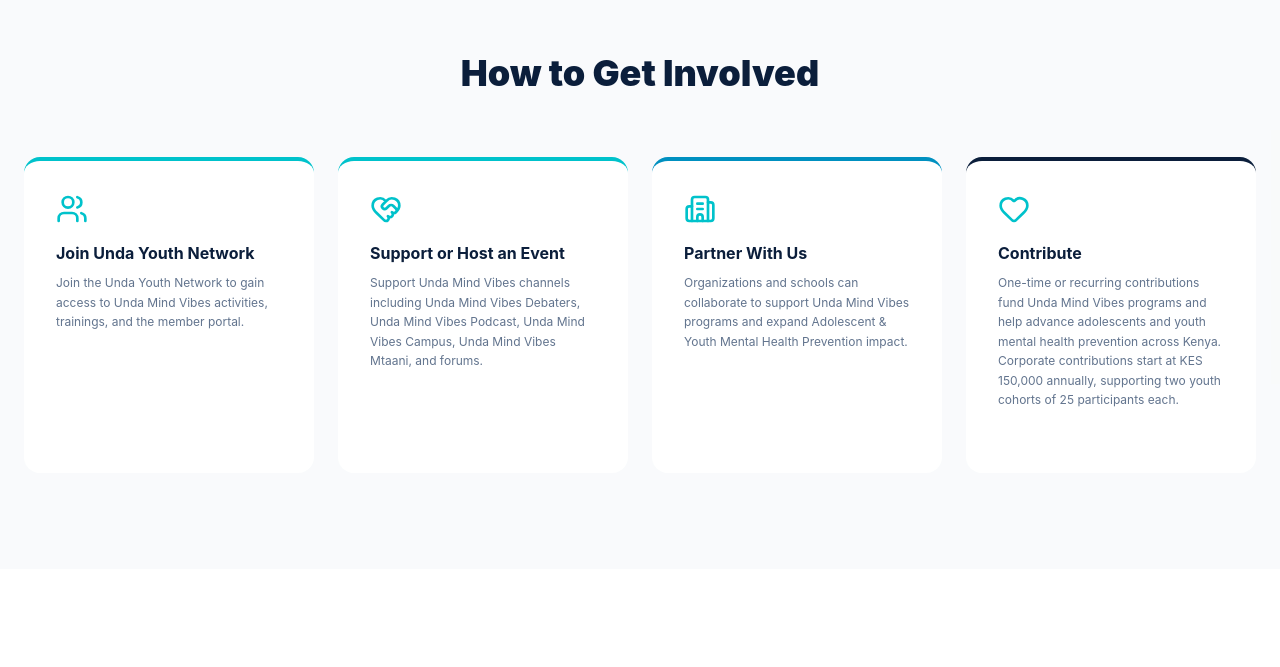
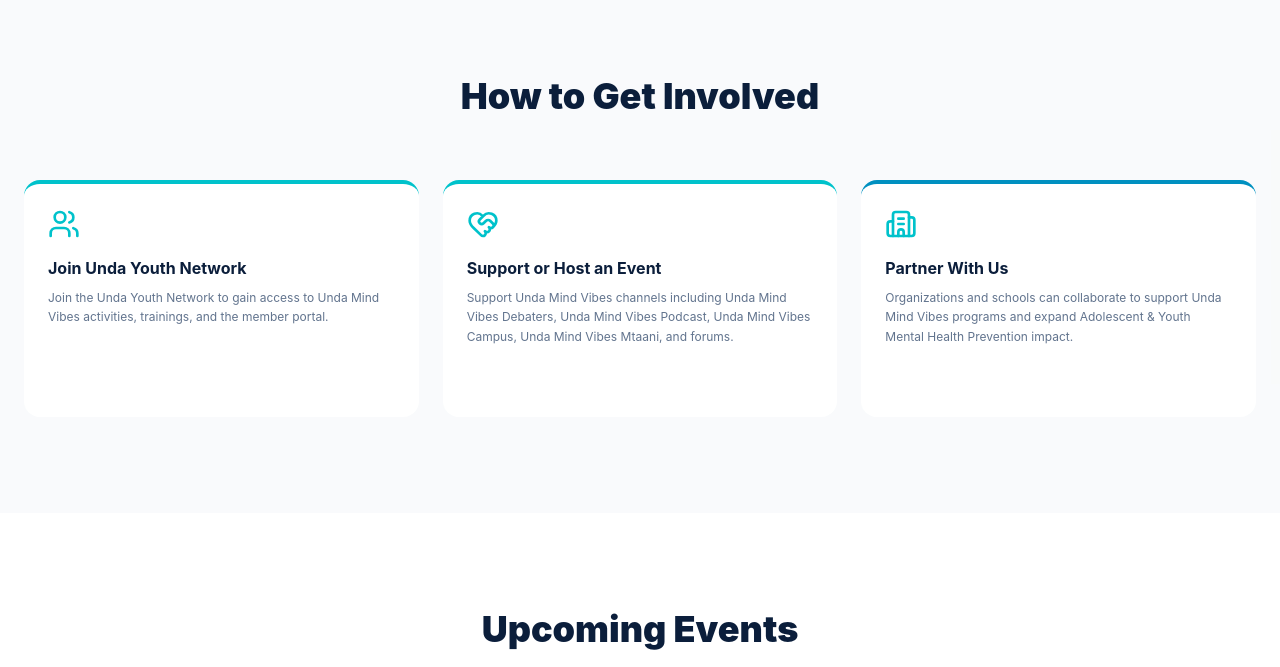
Before and after one commit to JamesKamau-5773/Unda-YouthNetwork-Frontend, a React (Vite) app: page / in a window 1280 px wide. Shown: the part 4189-4856 px from the top of the page. Built offline with nearby package versions, Linux system fonts and the light colour scheme.

Commit message:
UX: remove Contribute card; organize GetInvolved cards; replace UMV with 'Unda Mind Vibes' in visible copy; MindRoots layout updates; copy tweaks

```diff
--- a/src/components/sections/GetInvolved.jsx
+++ b/src/components/sections/GetInvolved.jsx
@@ -25,13 +25,7 @@ const GetInvolved = () => {
       link: "/partner",
       color: "border-[#0090C0]"
     },
-    {
-      icon: Heart,
-      title: "Contribute",
-      description: "One-time or recurring contributions fund Unda Mind Vibes programs and help advance adolescents and youth mental health prevention across Kenya. Corporate contributions start at KES 150,000 annually, supporting two youth cohorts of 25 participants each.",
-      link: "/contribute",
-      color: "border-[#0B1E3B]"
-    }
+
   ];
 
   return (
@@ -40,23 +34,23 @@ const GetInvolved = () => {
         <h2 className="text-4xl font-black text-[#0B1E3B] text-center mb-16 font-unda">
           How to Get Involved
         </h2>
-        <div className="grid grid-cols-1 md:grid-cols-2 lg:grid-cols-4 gap-6">
+        <div className="grid grid-cols-1 md:grid-cols-2 lg:grid-cols-3 gap-6">
           {options.map((option, idx) => {
             const Icon = option.icon;
             return (
               <Link
                 key={idx}
                 to={option.link}
-                className={`p-8 border-t-4 ${option.color} bg-white rounded-2xl hover:shadow-xl transition-all duration-300 group cursor-pointer`}
+                className={`p-6 border-t-4 ${option.color} bg-white rounded-2xl hover:shadow-xl transition-all duration-300 group cursor-pointer flex flex-col h-full`}
               >
                 <div className="text-[#00C2CB] mb-4 group-hover:scale-110 transition-transform">
                   <Icon size={32} />
                 </div>
                 <h4 className="font-bold text-[#0B1E3B] mb-2">{option.title}</h4>
-                <p className="text-xs text-slate-500 leading-relaxed mb-4">
+                <p className="text-xs text-slate-500 leading-relaxed mb-4 flex-grow">
                   {option.description}
                 </p>
-                <div className="flex items-center text-[10px] font-bold uppercase text-[#00C2CB] opacity-0 group-hover:opacity-100 transition-opacity">
+                <div className="flex items-center text-[10px] font-bold uppercase text-[#00C2CB] opacity-0 group-hover:opacity-100 transition-opacity mt-4">
                   Learn More <ArrowRight size={12} className="ml-1" />
                 </div>
               </Link>
--- a/src/components/sections/PreventionPackage.jsx
+++ b/src/components/sections/PreventionPackage.jsx
@@ -8,7 +8,7 @@ const PreventionPackage = () => {
     {id: "04", title: "Monthly Mini-Screening", desc: "Monthly screening with appropriate referrals and resources to support care pathways."},
     {id: "05", title: "Quarterly Mental Health Events", desc: "Youth-expert engagements on advocacy and leadership."},
     {id: "06", title: "Semi-Annual Therapy", desc: "Sessions with approved professionals for deeper support."},
-    {id: "07", title: "Annual Mental Health Resilience skills training", desc: "Certified resilience and stress management skills building."}
+    {id: "07", title: "Annual Mental Health Resilience skills training", desc: "Certified resilience, stress management skills and capacity building."}
   ];
 
   return(
```
Also changed, not shown: 5 other files (tests, documents, lock files or other folders).
